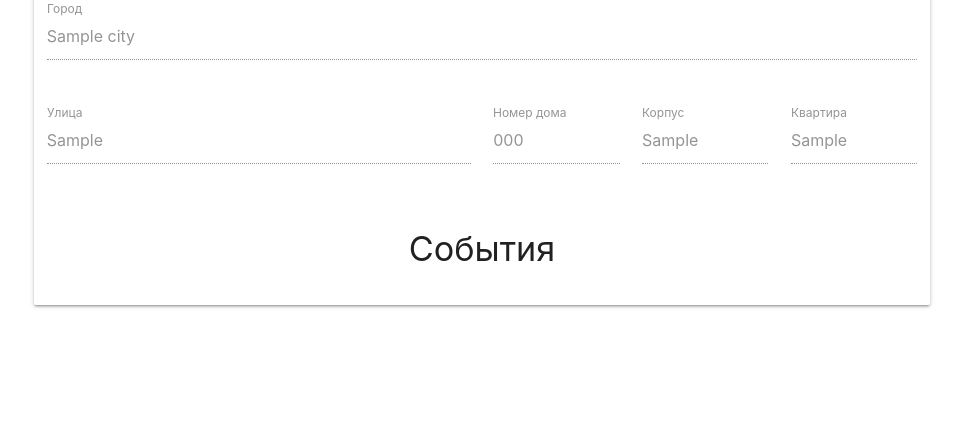
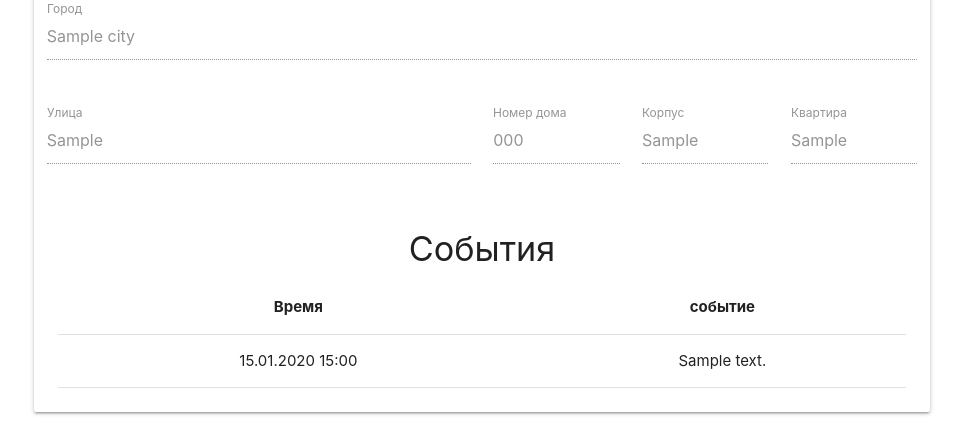
Before and after one commit to rkislov/122callcenter, a Django app: page /call/1 in a window 1280 px wide. Shown: the part 1032-1459 px from the top of the page, without its empty margins (158-1121 px from the left). Before the commit the page ends 1340 px from the top, so only its background shows below. Run offline with Django 4.2, Linux system fonts and the light colour scheme; a user stored in the database is signed in; tables that the repository leaves empty hold one stand-in row (values such as "Sample post").

Commit message:
show call with journal

```diff
--- a/callcenter/calls/views.py
+++ b/callcenter/calls/views.py
@@ -48,11 +48,11 @@ def show(request, id):
     template = 'calls/show.html'
     call = Call.objects.get(pk=id)
     patient = Patient.objects.filter(call=call)
-    journal = Journal.objects.filter(call=call)
+    journals = Journal.objects.filter(call=call)
     context = {
         'call': call,
         'patient': patient,
-        'journal': journal,
+        'journals': journals,
     }
     return render(request, template, context)
 
--- a/callcenter/templates/calls/show.html
+++ b/callcenter/templates/calls/show.html
@@ -248,9 +248,27 @@
                 </div> {% endcomment %}
             </div>
         </form>
+        {% if journals %}
         <div class="raw center">
         <h4>События</h4>
-    </div>
+        <table class="center">
+            <thead>
+              <tr>
+                  <th class="center">Время</th>
+                  <th class="center">событие</th>
+              </tr>
+            </thead>
+            <tbody>
+                {% for journal in journals %}
+                    <tr>
+                        <td class="center">{{journal.date | date:"d.m.Y G:i"}}</td>
+                        <td class="center">{{journal.message}}</td>
+                    </tr>
+                {% endfor %}
+            </tbody>
+          </table>
+      </div>
+      {% endif %}
       </div>
 </div>
 
```
